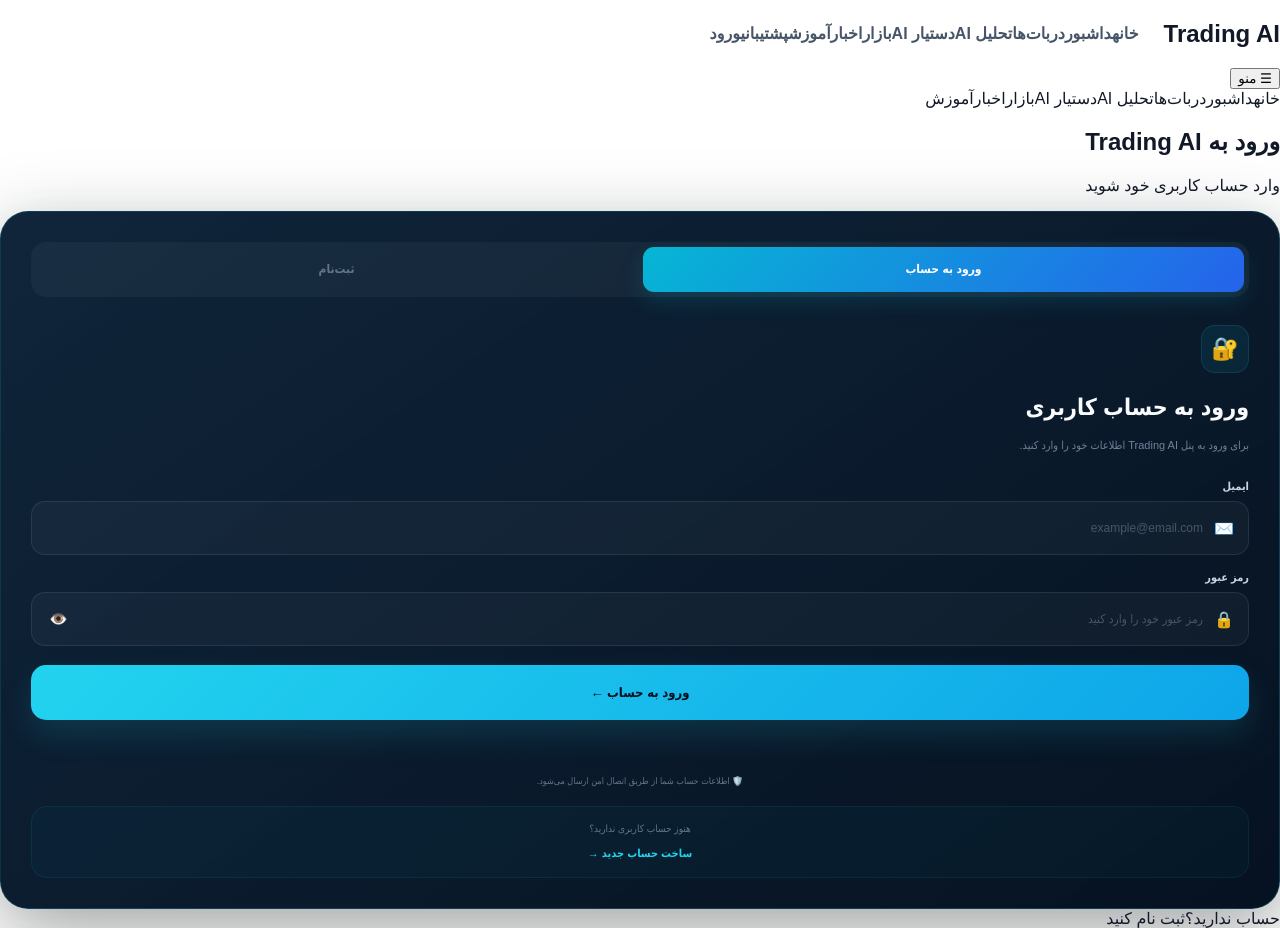
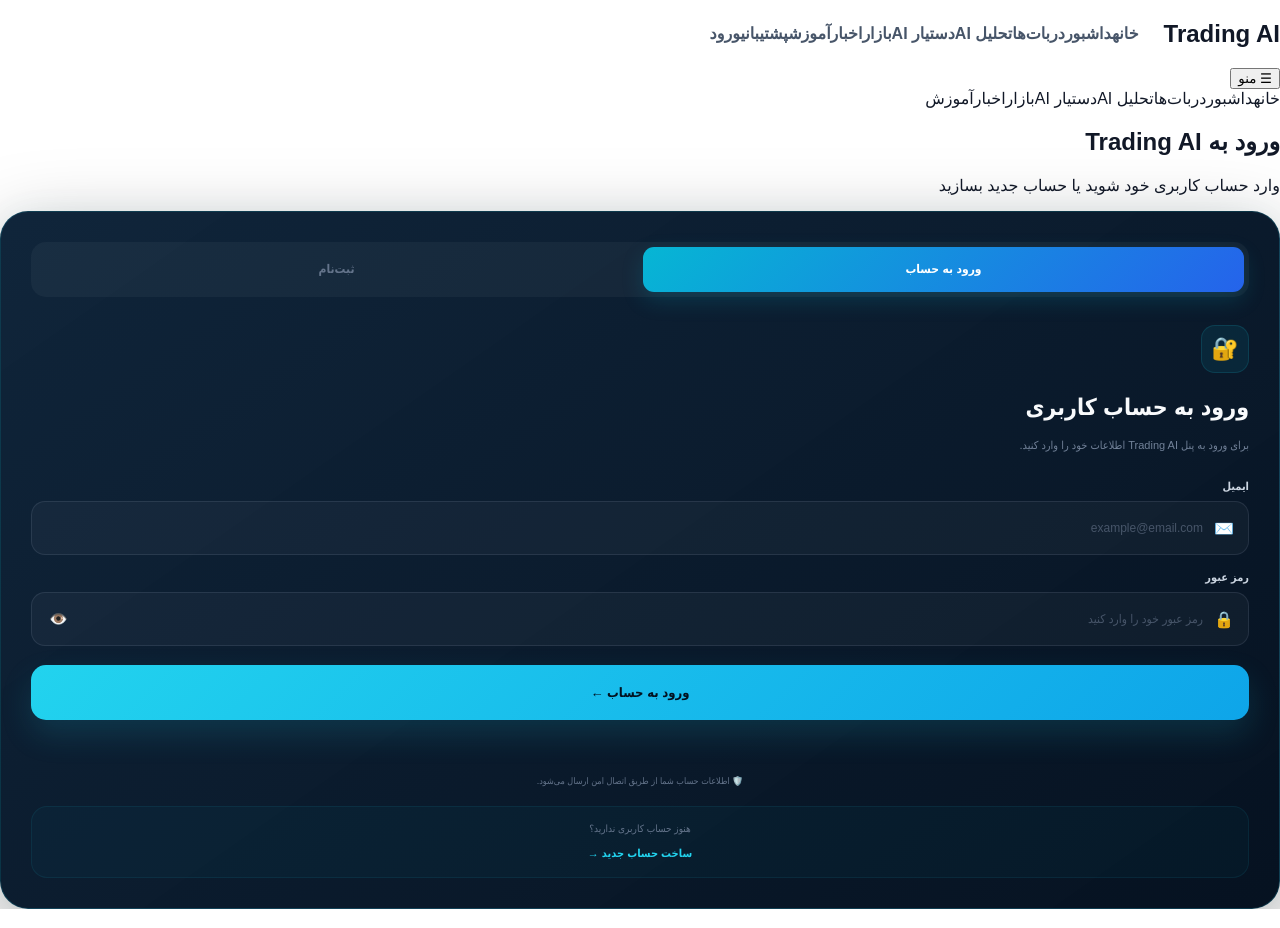
Before and after one commit to abdolmotlb8-alt/trading-ai-platform, a Next.js app: page /login in a window 1280 px wide. Built offline with nearby package versions, Linux system fonts and the light colour scheme.

Commit message:
Update page.tsx

```diff
--- a/app/login/page.tsx
+++ b/app/login/page.tsx
@@ -1,45 +1,24 @@
 import AuthForm from "@/components/AuthForm";
-import Link from "next/link";
 
 export default function LoginPage() {
   return (
-    <main className="min-h-screen flex items-center justify-center bg-slate-950 px-4">
-
+    <main
+      dir="rtl"
+      className="min-h-screen flex items-center justify-center bg-slate-950 px-4 py-8"
+    >
       <section className="w-full max-w-md">
-
-        <div className="bg-slate-900 border border-slate-800 rounded-2xl p-8 shadow-xl">
-
+        <div className="bg-slate-900 border border-slate-800 rounded-2xl p-4 sm:p-8 shadow-xl">
           <h1 className="text-3xl font-bold text-center text-cyan-400 mb-3">
             ورود به Trading AI
           </h1>
 
-
           <p className="text-center text-gray-400 mb-8">
-            وارد حساب کاربری خود شوید
+            وارد حساب کاربری خود شوید یا حساب جدید بسازید
           </p>
 
-
           <AuthForm />
-
-
-          <div className="mt-6 text-center text-sm text-gray-400">
-
-            حساب ندارید؟
-
-            <Link
-              href="/register"
-              className="text-cyan-400 hover:text-cyan-300 mr-2"
-            >
-              ثبت نام کنید
-            </Link>
-
-          </div>
-
-
         </div>
-
       </section>
-
     </main>
   );
 }
```
